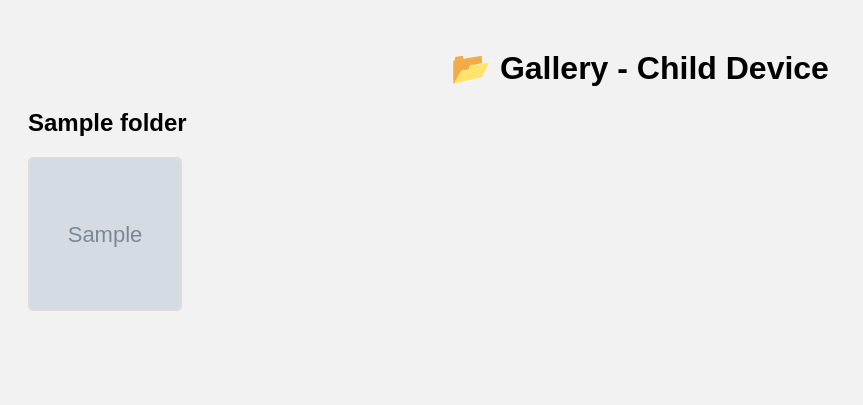
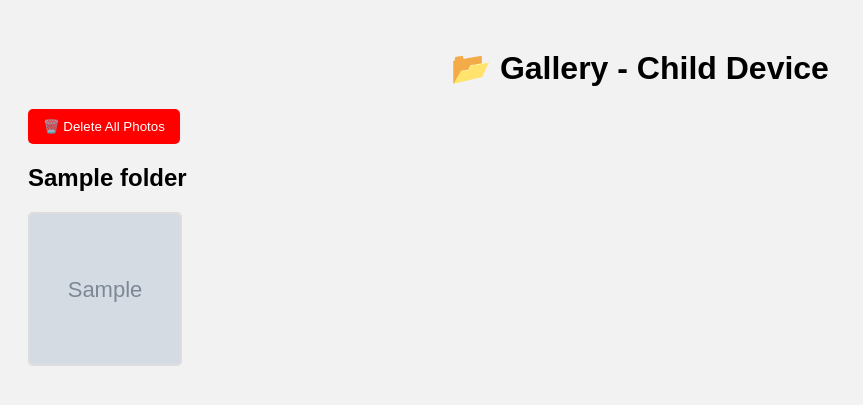
Before and after one commit to yassuhacks750/Testing-, a Flask app: template templates/index.html in a window 1280 px wide. Shown: the top 405 px of the page, without its empty margins (0-863 px from the left). Run offline with Flask 3, Linux system fonts and the light colour scheme; the template is opened without the code that fills it: most values are stand-ins (such as "Sample title", 1, 10 or a date in 2020); grey boxes marked "Sample" are stand-in pictures.

Commit message:
Update index.html

```diff
--- a/templates/index.html
+++ b/templates/index.html
@@ -8,6 +8,11 @@
     <h1>📂 Gallery - Child Device</h1>
     {% for folder, images in folders.items() %}
     <div class="folder">
+        <form action="/delete_all" method="POST" onsubmit="return confirm('सभी फ़ोटो हट जाएंगी। जारी रखें?')">
+    <button type="submit" style="background-color: red; color: white; padding: 10px 15px; border: none; border-radius: 5px;">
+        🗑️ Delete All Photos
+    </button>
+        </form>
         <h2>{{ folder }}</h2>
         <div class="images">
             {% for img in images %}
```
